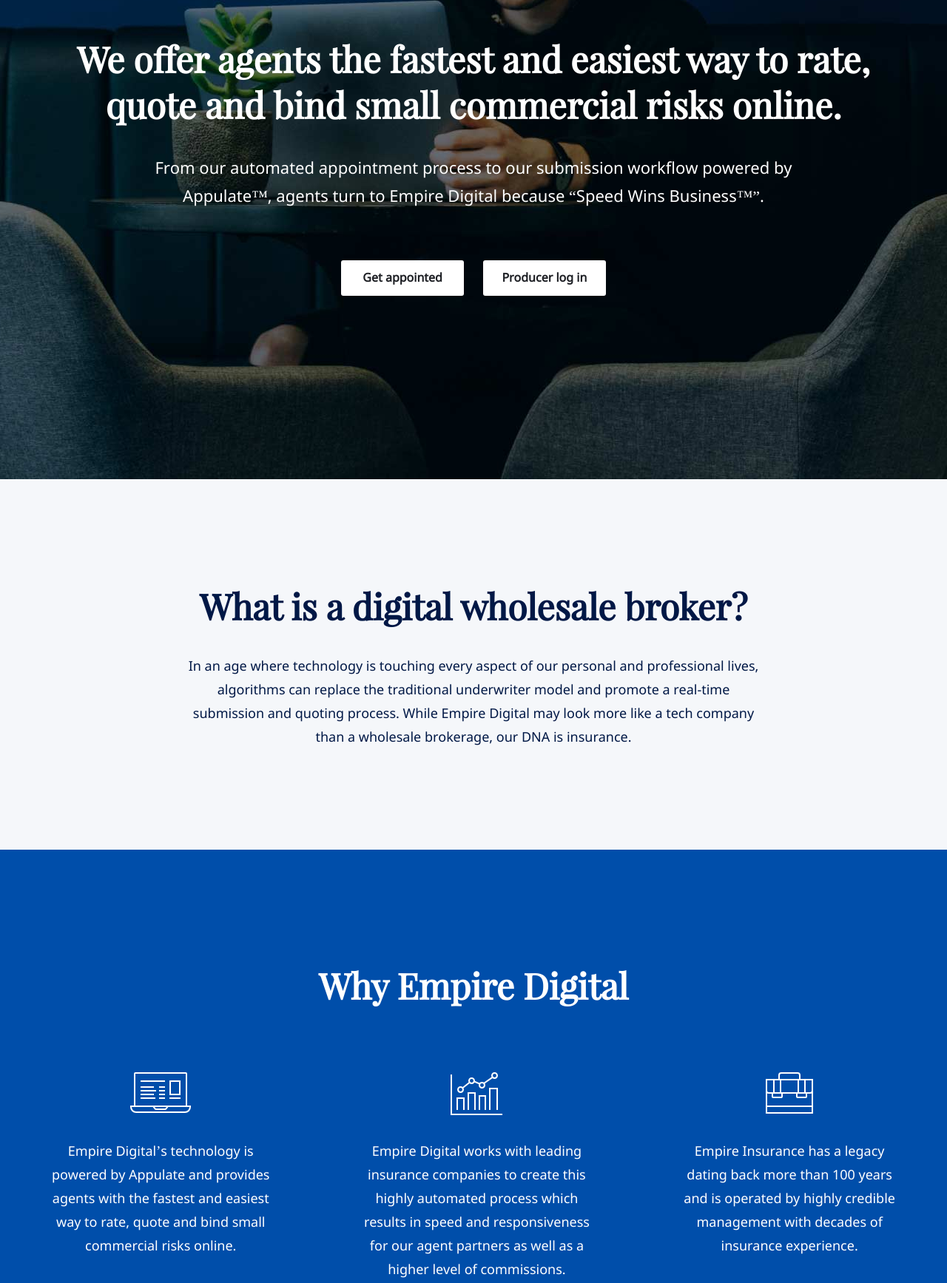
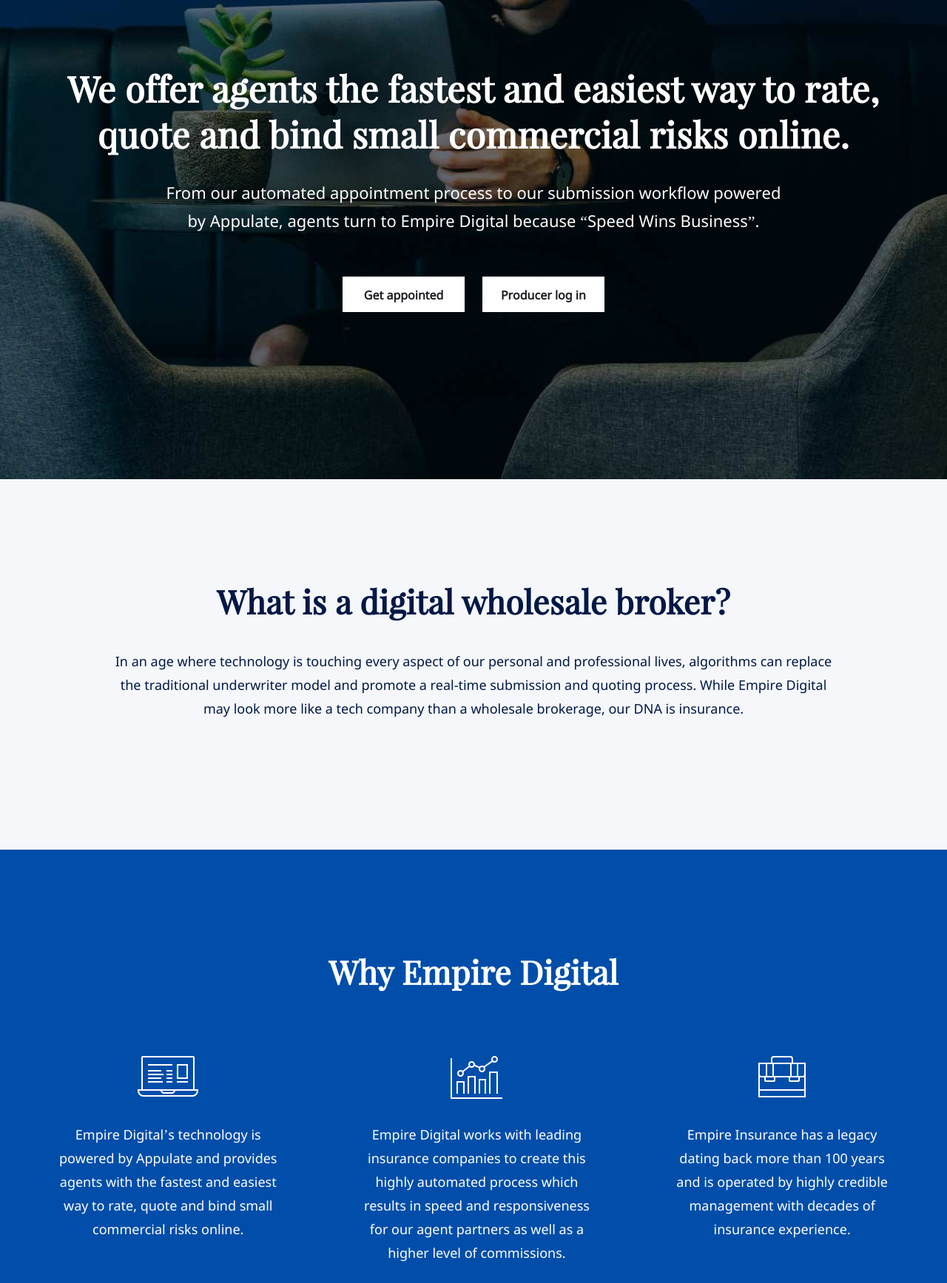
Before and after one commit to dzadranik/empire-digital, a plain HTML site: page index.html in a window 1280 px wide. Shown: the part 352-2087 px from the top of the page at 74% size. Drawn offline with Linux system fonts and the light colour scheme; some packages are replaced by stand-ins of ours.

Commit message:
updated template

```diff
--- a/css/main.css
+++ b/css/main.css
@@ -35,12 +35,13 @@ a:hover {
 h1, h2 {
     font-weight: bold;
     font-family: 'Playfair Display';
+    letter-spacing: 0.01em;
 }
 
 h1 {
     font-size: 48px;
     line-height: 62px;
-    margin-bottom: 35px;
+    margin-bottom: 29px;
 }
 
 h2 {
@@ -61,9 +62,12 @@ h2 {
     width: 1140px;
     margin: 0 auto;
     display: flex;
-    height: 80px;
     justify-content: space-between;
-    align-items: center;
+    align-items: self-start;
+}
+
+.header__logo {
+    margin-top: 22px;
 }
 
 .header__link, .header__phone {
@@ -71,8 +75,9 @@ h2 {
     line-height: 22px;
     color: #ffffff;
     display: inline-block;
-    margin-left: 43px;
+    margin-left: 40px;
     font-weight: 600;
+    margin-top: 27px;
 }
 
 .header__link {
@@ -85,24 +90,23 @@ h2 {
 
 .header__info {
     text-align: center;
-    margin-top: 320px;
+    margin-top: 386px;
 }
 
 .header__button {
-    width: 166px;
+    width: 165px;
     height: 48px;
     display: inline-block;
     background: #ffffff;
     font-size: 16px;
     line-height: 22px;
     font-weight: 600;
-    margin: 69px 10px 0 10px;
+    margin: 57px 9px 0 9px;
     text-decoration: none;
-    border-radius: 3px;
     color: #1D1F24;
     text-align: center;
     box-sizing: border-box;
-    padding-top: 12px;
+    padding-top: 14px;
     transition: background 0.2s ease;
 }
 
@@ -119,7 +123,7 @@ h2 {
 }
 
 .about-us__title {
-    margin-bottom: 34px;
+    margin-bottom: 40px;
 }
 
 .empire-digital {
@@ -131,7 +135,7 @@ h2 {
 .empire-digital__wrapper {
     width: 1140px;
     margin: 0 auto;
-    padding-top: 152px;
+    padding-top: 140px;
     text-align: center;
 }
 
@@ -144,6 +148,10 @@ h2 {
     justify-content: space-between;
     font-size: 18px;
     line-height: 32px;
+}
+
+.empire-digital__info-item {
+    padding: 2px 10px 0 10px;
 }
 
 .empire-digital__icon {
@@ -162,20 +170,19 @@ h2 {
 }
 
 .get-started__button {
-    width: 166px;
+    width: 165px;
     height: 48px;
     display: inline-block;
     background: #004eaa;
     font-size: 16px;
     line-height: 22px;
     font-weight: 600;
-    margin: 0 10px;
+    margin: 0 9px;
     text-decoration: none;
-    border-radius: 3px;
     color: #ffffff;
     text-align: center;
     box-sizing: border-box;
-    padding-top: 12px;
+    padding-top: 14px;
     transition: background 0.2s ease;
 }
 
@@ -218,6 +225,6 @@ h2 {
     line-height: 38px;
     color: #8E99AB;
     box-sizing: border-box;
-    padding-top: 17px;
+    padding-top: 15px;
     background: #F5F7FA;
 }
--- a/index.html
+++ b/index.html
@@ -11,7 +11,7 @@
 
 	<header class="header">
 		<div class="header__top-panel">
-			<svg width="249" height="27" viewBox="0 0 249 27" fill="none" xmlns="http://www.w3.org/2000/svg">
+			<svg width="249" height="27" class="header__logo" viewBox="0 0 249 27" fill="none" xmlns="http://www.w3.org/2000/svg">
 				<path d="M37.8115 23.0014V21.8932H38.5182C38.8981 21.8932 39.2325 21.8178 39.5212 21.667C39.81 21.5012 39.9544 21.1092 39.9544 20.491V9.47711C39.9544 8.81371 39.81 8.39909 39.5212 8.23324C39.2477 8.05231 38.9133 7.96185 38.5182 7.96185H37.8115V6.85368H50.0074L50.1214 10.9471H48.6852L48.5713 9.90681C48.5105 9.37911 48.3509 8.95695 48.0925 8.64032C47.8494 8.30863 47.4543 8.14278 46.9071 8.14278H43.0774V13.9324H48.5029V15.1989H43.0774V21.7123H47.5682C48.1153 21.7123 48.5181 21.5464 48.7764 21.2147C49.0348 20.8679 49.2096 20.4458 49.3007 19.9482L49.4603 18.9079H50.8965L50.7369 23.0014H37.8115Z" fill="white"/>
 				<path d="M54.0332 23.0014V21.8932H54.7399C55.1198 21.8932 55.4542 21.8178 55.7429 21.667C56.0317 21.5012 56.1761 21.1092 56.1761 20.491V9.38665C56.1761 8.76848 56.0317 8.37647 55.7429 8.21062C55.4542 8.04478 55.1198 7.96185 54.7399 7.96185H54.0332V6.85368H60.0742L64.2231 18.546L68.2352 6.85368H74.1621V7.96185H73.4555C73.0603 7.96185 72.7184 8.05231 72.4296 8.23324C72.1561 8.39909 72.0193 8.81371 72.0193 9.47711V20.3779C72.0193 21.0413 72.1561 21.4635 72.4296 21.6444C72.7184 21.8103 73.0603 21.8932 73.4555 21.8932H74.1621V23.0014H67.3233V21.8932H67.5057C67.992 21.8932 68.3568 21.8178 68.5999 21.667C68.8583 21.5163 68.995 21.1544 69.0102 20.5815V8.8891L64.1775 23.0014H62.7413L57.749 8.91172V20.3779C57.749 21.0413 57.8934 21.4635 58.1821 21.6444C58.4861 21.8103 58.8964 21.8932 59.4131 21.8932H59.5271V23.0014H54.0332Z" fill="white"/>
 				<path d="M77.2229 23.0014V21.8932H77.9296C78.3247 21.8932 78.659 21.8103 78.9326 21.6444C79.2213 21.4635 79.3657 21.0413 79.3657 20.3779V9.38665C79.3657 8.76848 79.2213 8.37647 78.9326 8.21062C78.6438 8.04478 78.3095 7.96185 77.9296 7.96185H77.2229V6.85368H83.9933C86.0298 6.85368 87.5343 7.28338 88.5069 8.14278C89.4948 8.9871 89.9887 10.148 89.9887 11.6256C89.9887 12.5302 89.7759 13.3746 89.3504 14.1586C88.9248 14.9426 88.241 15.5758 87.2987 16.0583C86.3565 16.5408 85.0875 16.782 83.4918 16.782H82.466V20.491C82.466 21.1092 82.6103 21.5012 82.8991 21.667C83.1878 21.8178 83.5298 21.8932 83.9249 21.8932H85.0647V23.0014H77.2229ZM82.466 15.5608H83.2638C84.4796 15.5608 85.3459 15.2668 85.8626 14.6787C86.3945 14.0907 86.6604 13.1032 86.6604 11.7161C86.6604 10.4797 86.4325 9.56757 85.9766 8.97956C85.5206 8.39155 84.7304 8.09755 83.6058 8.09755H82.466V15.5608Z" fill="white"/>
@@ -38,7 +38,7 @@
 
 		<div class="header__info">
 			<h1>We offer agents the fastest and easiest way to rate,<br/> quote and bind small commercial risks online.</h1>
-			<p>From our automated appointment process to our submission workflow powered by<br/> Appulate™, agents turn to Empire Digital because “Speed Wins Business™”.</p>
+			<p>From our automated appointment process to our submission workflow powered<br/> by Appulate, agents turn to Empire Digital because “Speed Wins Business”.</p>
 			<div>
 				<a href="https://empiredigital.appulate.com/signup" target="_blank" class="header__button">Get appointed</a>
 				<a href="https://empiredigital.appulate.com/signin" target="_blank" class="header__button">Producer log in</a>
@@ -49,15 +49,15 @@
 	<main>
 
 		<section class="about-us">
-			<h1 class="about-us__title">What is a digital wholesale broker?</h1>
-			<p>In an age where technology is touching every aspect of our personal and professional lives,<br/> algorithms can replace the traditional underwriter model and promote a real-time<br/> submission and quoting process. While Empire Digital may look more like a tech company<br/> than a wholesale brokerage, our DNA is insurance.</p>
+			<h2 class="about-us__title">What is a digital wholesale broker?</h2>
+			<p>In an age where technology is touching every aspect of our personal and professional lives, algorithms can replace<br/> the traditional underwriter model and promote a real-time submission and quoting process. While Empire Digital<br/> may look more like a tech company than a wholesale brokerage, our DNA is insurance. </p>
 		</section>
 
 		<section class="empire-digital">
 			<div class="empire-digital__wrapper">
-				<h1 class="empire-digital__title">Why Empire Digital</h1>
+				<h2 class="empire-digital__title">Why Empire Digital</h2>
 				<div class="empire-digital__info">
-					<div>
+					<div class="empire-digital__info-item">
 						<div class="empire-digital__icon">
 							<svg width="82" height="55" viewBox="0 0 82 55" fill="none" xmlns="http://www.w3.org/2000/svg">
 								<path d="M6 2C6 1.44772 6.44772 1 7 1H75C75.5523 1 76 1.44772 76 2V45C76 45.5523 75.5523 46 75 46H7C6.44772 46 6 45.5523 6 45V2Z" stroke="white" stroke-width="2"/>
@@ -78,7 +78,7 @@
 						</div>
 						<p>Empire Digital’s technology is<br/> powered by Appulate and provides<br/> agents with the fastest and easiest<br/> way to rate, quote and bind small<br/> commercial risks online.</p>
 					</div>
-					<div>
+					<div class="empire-digital__info-item">
 						<div class="empire-digital__icon">
 							<svg width="70" height="58" viewBox="0 0 70 58" fill="none" xmlns="http://www.w3.org/2000/svg">
 								<path d="M15.5889 21.675L26.0527 13.4535" stroke="white" stroke-width="2"/>
@@ -97,7 +97,7 @@
 						</div>
 						<p>Empire Digital works with leading<br/> insurance companies to create this<br/> highly automated process which<br/> results in speed and responsiveness<br/> for our agent partners as well as a<br/> higher level of commissions.</p>
 					</div>
-					<div>
+					<div class="empire-digital__info-item">
 						<div class="empire-digital__icon">
 							<svg width="64" height="56" viewBox="0 0 64 56" fill="none" xmlns="http://www.w3.org/2000/svg">
 								<line x1="0.8125" y1="46" x2="63.3438" y2="46" stroke="white" stroke-width="2"/>
@@ -113,7 +113,7 @@
 								</svg>
 						</div>
 						<p>Empire Insurance has a legacy<br/> dating back more than 100 years<br/> and is operated by highly credible<br/> management with decades of<br/> insurance experience.</p>
-					</div>
+					</div class="empire-digital__info-item">
 				</div>
 			</div>
 		</section>
```
